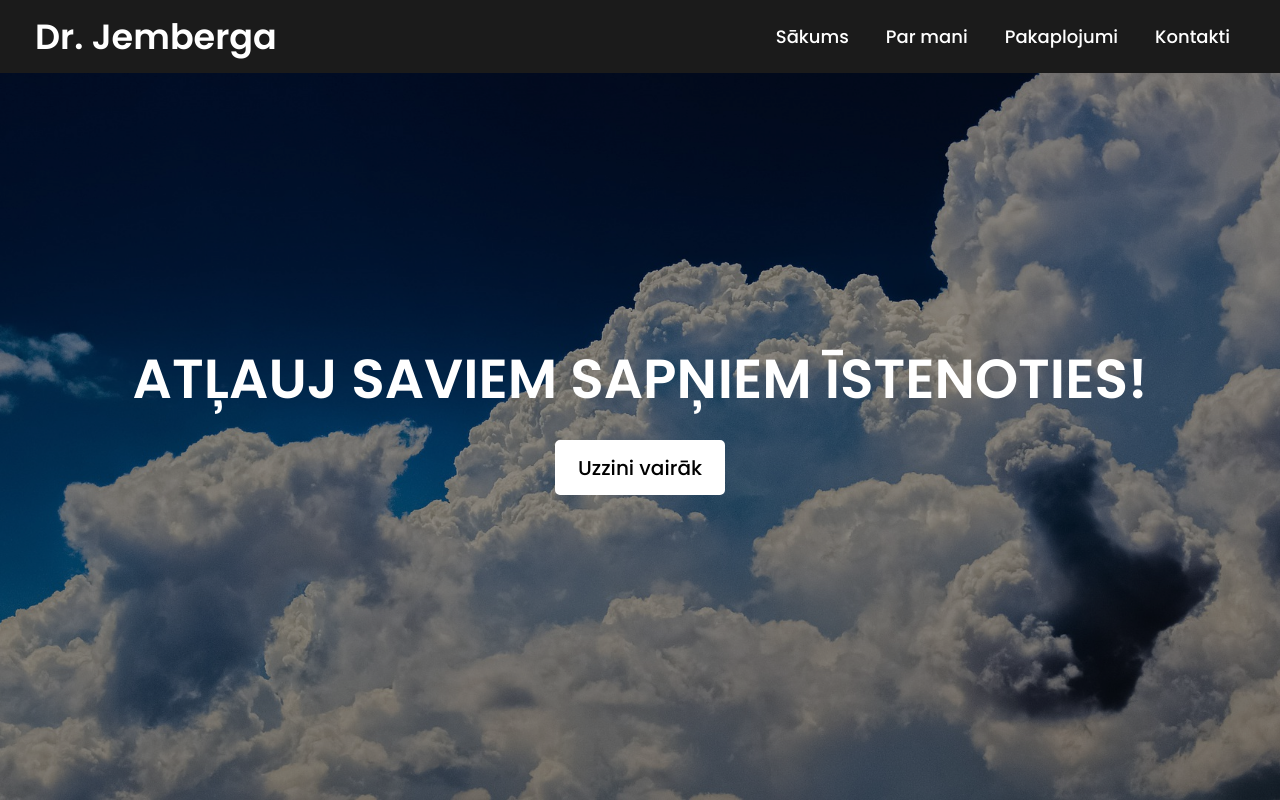
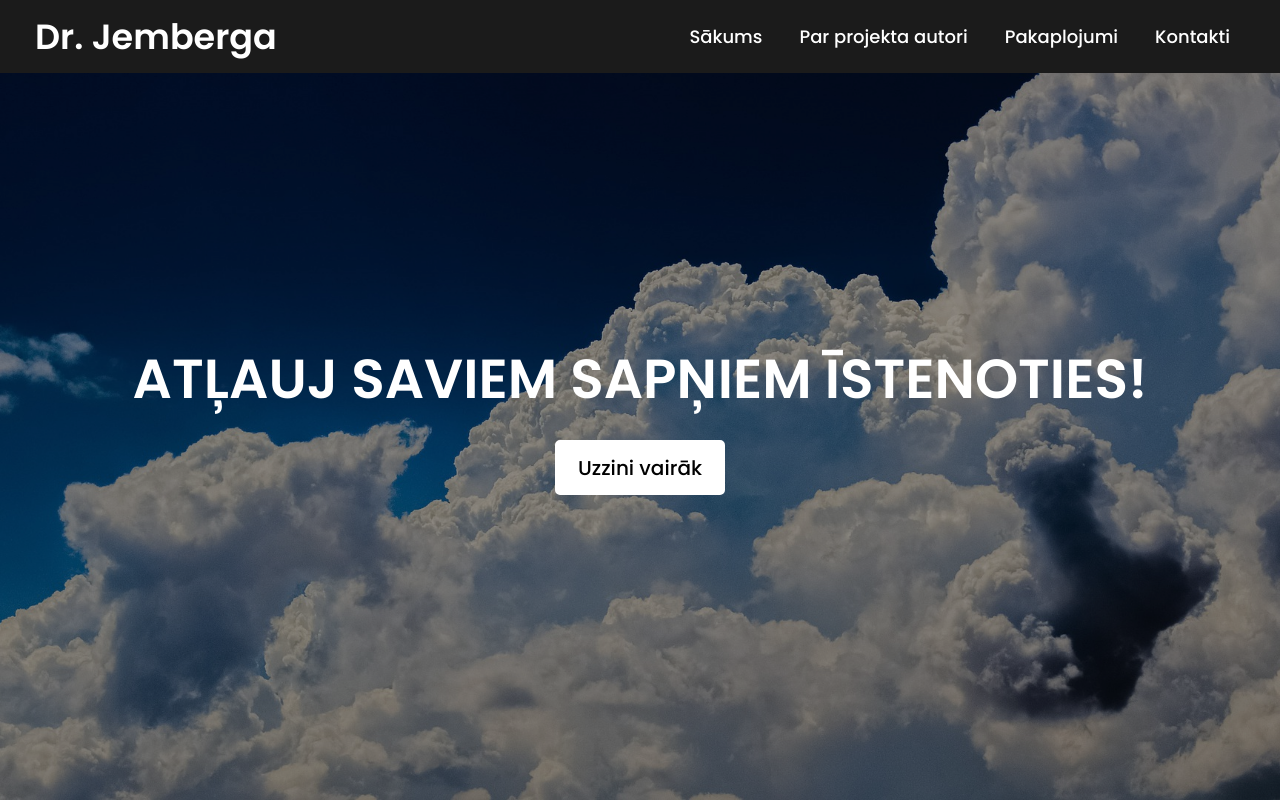
Before and after one commit to DanielsHeincis/lailajemberga-web, a plain HTML site: page index.html in a window 1280 px wide. Drawn offline with Linux system fonts and the light colour scheme.

Commit message:
Content update

```diff
--- a/index.html
+++ b/index.html
@@ -15,7 +15,7 @@
       </div>
       <ul>
         <li><a href="https://danielsheincis.github.io/lailajemberga-web/index.html">Sākums</a></li>
-        <li><a href="https://danielsheincis.github.io/lailajemberga-web/about_me.html">Par mani</a></li>
+        <li><a href="https://danielsheincis.github.io/lailajemberga-web/about_me.html">Par projekta autori</a></li>
         <li><a href="https://danielsheincis.github.io/lailajemberga-web/services.html">Pakaplojumi</a></li>
         <li><a href="https://danielsheincis.github.io/lailajemberga-web/contacts.html">Kontakti</a></li>
       </ul>
```
